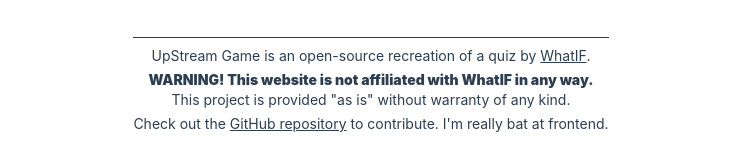
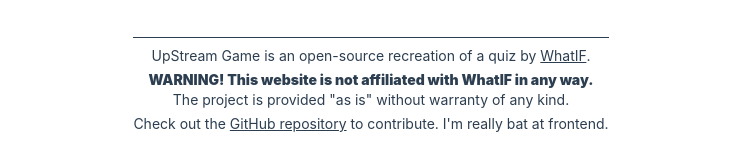
Before and after one commit to Wani4ka/upstream-game, a Vue app: page /play in a window 1280 px wide. Shown: the part 654-797 px from the top of the page, without its empty margins (269-1010 px from the left). Built offline with nearby package versions, Linux system fonts and the light colour scheme; the HTML template or start-up script is replaced by a standard one.

Commit message:
Fix typo

```diff
--- a/src/App.vue
+++ b/src/App.vue
@@ -14,9 +14,12 @@
 				>.
 			</p>
 			<p>
-				<span class="font-black">WARNING! This website is not affiliated with WhatIF in any way.</span>
+				<span class="font-black"
+					>WARNING! This website is not affiliated with WhatIF in any
+					way.</span
+				>
 				<br />
-				This project is provided "as is" without warranty of any kind.
+				The project is provided "as is" without warranty of any kind.
 			</p>
 			<p>
 				Check out the
--- a/src/views/GameView.vue
+++ b/src/views/GameView.vue
@@ -53,7 +53,7 @@
 let onFail = () => {
 	if (!failed) {
 		alert(
-			"Each time you give a correct answer, you'll be sent back to the beginning. Keep giving correct answers to win!",
+			"Each time you give a correct answer, you'll be sent back to the beginning. Keep giving incorrect answers to win!",
 		)
 		failed = true
 	}
```
